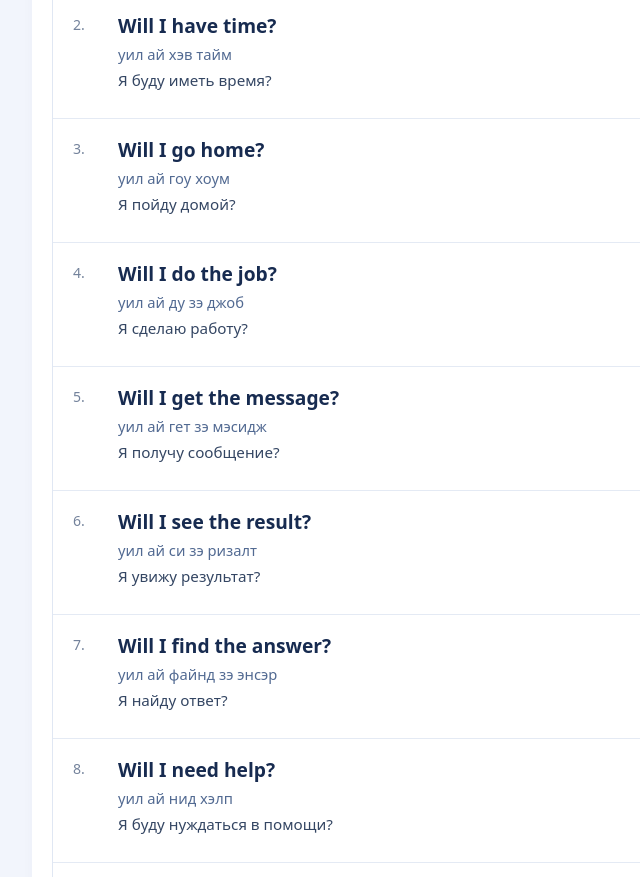
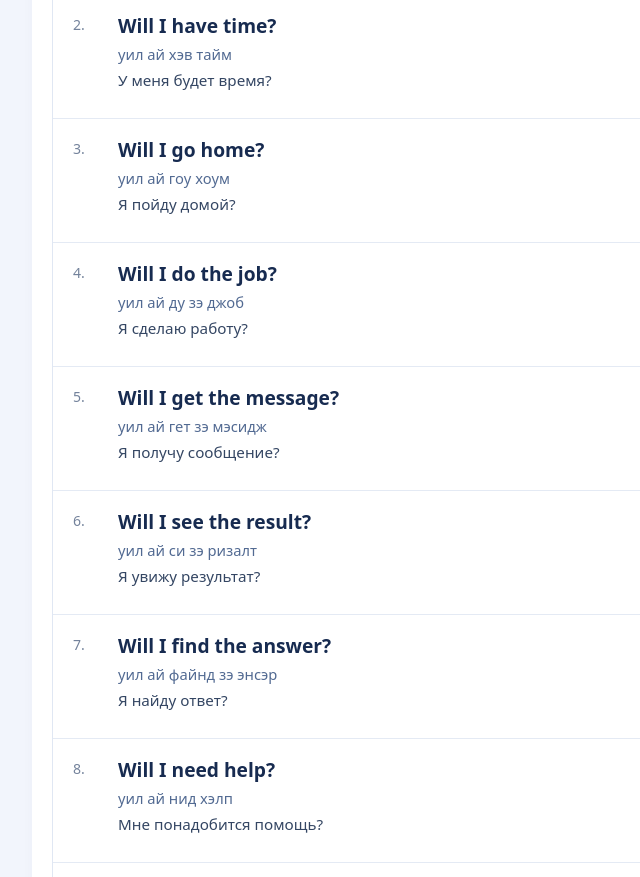
Before and after one commit to AlexGluUSA/english-simple, a plain HTML site: page index.html in a window 1280 px wide. Shown: the part 908-1785 px from the top of the page, 106-746 px from the left. Drawn offline with Linux system fonts and the light colour scheme.

Commit message:
QA fixes for natural Russian have/need translations and It goes well

```diff
--- a/index.html
+++ b/index.html
@@ -28,7 +28,11 @@ function phonetic(en,dict,pronouns){return en.replace(/[?.!]/g,'').toLowerCase()
 function lesson(){const t=$('tense').value,k=$('kind').value,p=P[person];return verbs.map(b=>{let base=b.v+' '+b.tail;let present=b.s+' '+b.tail;let past=b.past+' '+b.tail;let ruP=b.ru[person],ruF=b.future[person],ruPast=b.pastRu[person];if(person===6&&itSpecial[b.v]){let x=itSpecial[b.v];base=x[0];present=base.replace(new RegExp('^'+b.v),b.s);past=base.replace(new RegExp('^'+b.v),b.past);ruP=x[1];ruF=x[2];ruPast=x[3]}
 let verb=t==='f'?base:t==='p'?(person>=2&&person<=3||person===6?present:base):past;
 let en=t==='f'?(k==='q'?'Will '+p+' '+base+'?':p+(k==='n'?' will not ':' will ')+base+'.'):t==='p'?(k==='q'?(person>=2&&person<=3||person===6?'Does ':'Do ')+p+' '+base+'?':k==='n'?p+(person>=2&&person<=3||person===6?' does not ':' do not ')+base+'.':p+' '+verb+'.'):(k==='q'?'Did '+p+' '+base+'?':p+(k==='n'?' did not '+base: ' '+verb)+'.');
-let r=t==='f'?ruF:t==='p'?ruP:ruPast;let subj=['Я','Ты','Он','Она','Мы','Они','Это'][person];let ru=(subj+' '+(k==='n'?'не ':'')+r+(k==='q'?'?':'.'));return[en,ru,phonetic(en,wordCy,CY),phonetic(en,wordIpa,IPA)]})}
+let r=t==='f'?ruF:t==='p'?ruP:ruPast;let subj=['Я','Ты','Он','Она','Мы','Они','Это'][person];let ru=subj+' '+(k==='n'?'не ':'')+r+(k==='q'?'?':'.');
+if(b.v==='have'&&person!==6){let owners=['меня','тебя','него','неё','нас','них'];let owner=owners[person];let pos=t==='p'?'есть':t==='f'?'будет':'было';let neg=t==='p'?'нет':t==='f'?'не будет':'не было';ru='У '+owner+' '+(k==='n'?neg:pos)+' времени'+(k==='q'?'?':'.');if(k!=='n')ru='У '+owner+' '+pos+' время'+(k==='q'?'?':'.');}
+if(b.v==='need'&&person!==6){let dat=['Мне','Тебе','Ему','Ей','Нам','Им'][person];let need=t==='p'?'нужна':t==='f'?'понадобится':'была нужна';ru=dat+' '+(k==='n'?'не ':'')+need+' помощь'+(k==='q'?'?':'.');}
+if(person===6&&b.v==='go'){ru=(t==='p'?'Всё проходит':t==='f'?'Всё пройдёт':'Всё прошло')+(k==='n'?' не очень':'')+' хорошо'+(k==='q'?'?':'.');if(k==='n')ru=(t==='p'?'Всё проходит не очень хорошо':t==='f'?'Всё пройдёт не очень хорошо':'Всё прошло не очень хорошо')+'.';}
+return[en,ru,phonetic(en,wordCy,CY),phonetic(en,wordIpa,IPA)]})}
 function speak(s){if(!('speechSynthesis'in window)){alert('Озвучивание недоступно в этом браузере');return}speechSynthesis.cancel();let u=new SpeechSynthesisUtterance(s);u.lang='en-US';u.rate=Number($('speed').value);let voice=speechSynthesis.getVoices().find(x=>x.lang.toLowerCase()==='en-us');if(voice)u.voice=voice;speechSynthesis.speak(u)}
 function render(){const ready=true,mode=$('mode').value;
 $('heading').textContent=P[person]+' — '+R[person]+' · 10 предложений';$('position').textContent=(person+1)+' из 7';
```
